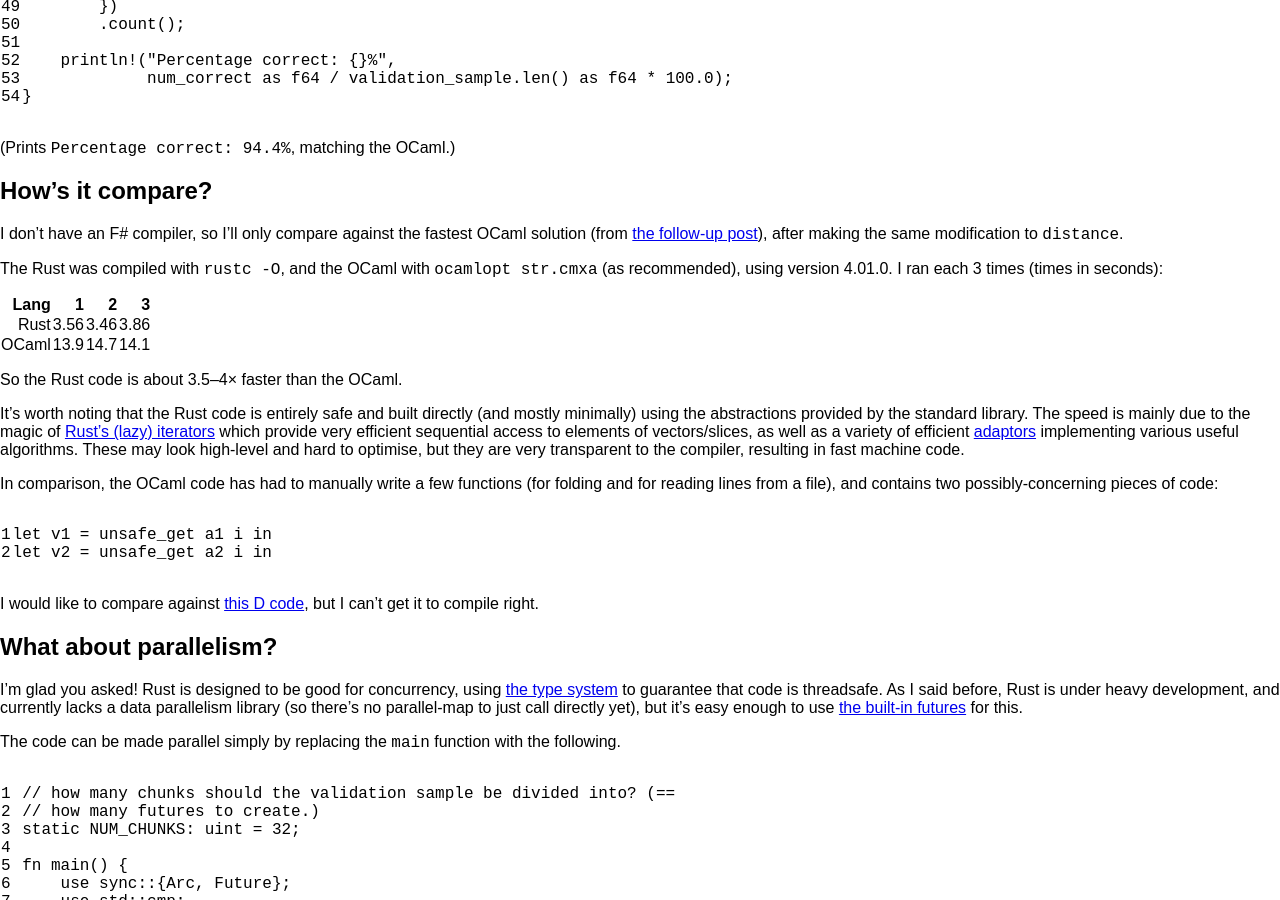
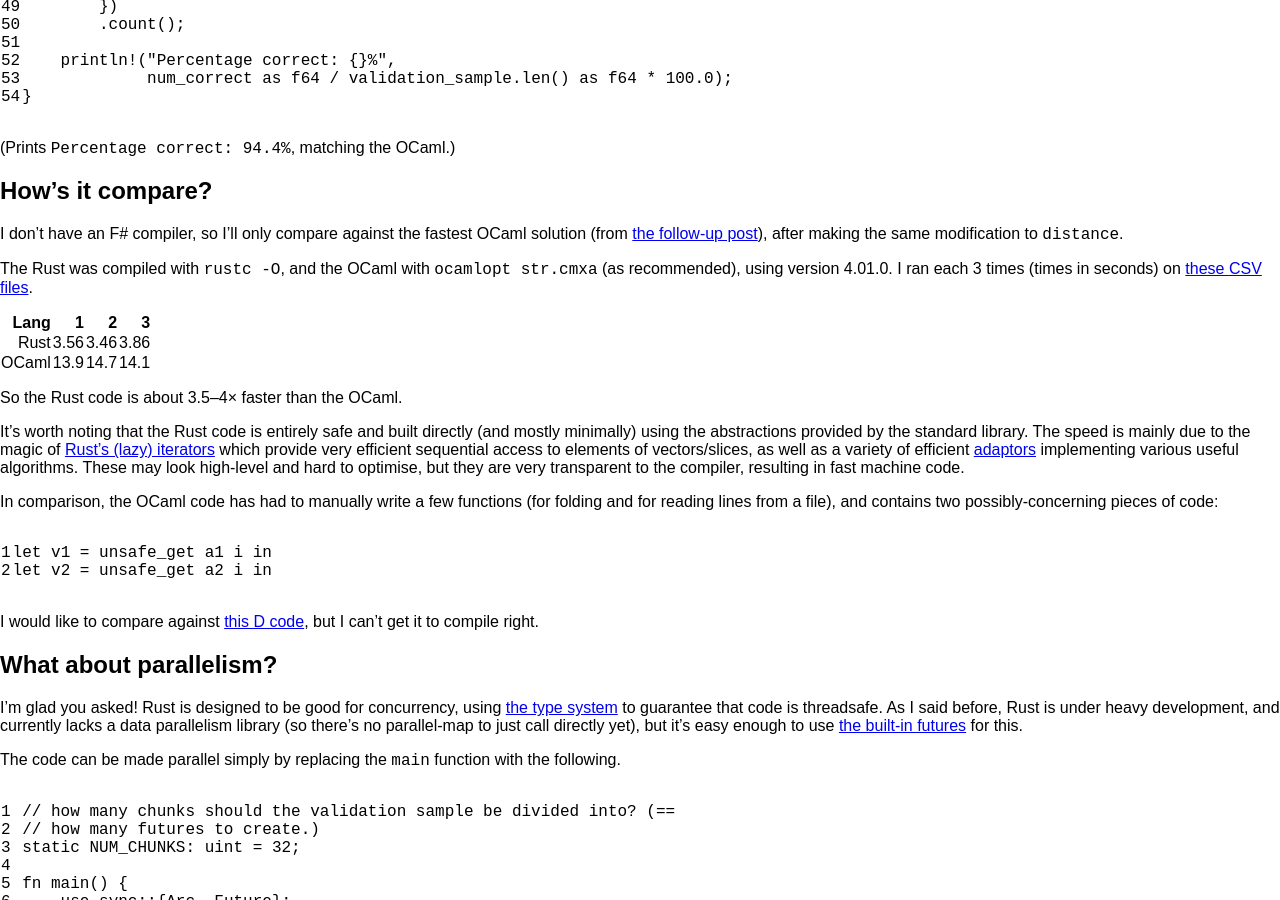
Before and after one commit to huonw/huonw.github.io, a Jekyll site: the page built from _posts/2014-06-10-knn-rust.md, in a window 1280 px wide and 900 px high, scrolled down 1313 px. Built offline with Jekyll 4.4.1, drawn with Linux system fonts in a browser that asks for light colours; comment, search, counter and statistics services are not loaded.

Commit message:
knn rust: link to data files.

```diff
--- a/_posts/2014-06-10-knn-rust.md
+++ b/_posts/2014-06-10-knn-rust.md
@@ -99,7 +99,9 @@ same modification to `distance`.
 
 The Rust was compiled with `rustc -O`, and the OCaml with `ocamlopt
 str.cmxa` (as recommended), using version 4.01.0. I ran each 3 times
-(times in seconds):
+(times in seconds) on [these CSV files][csv].
+
+[csv]: https://github.com/c4fsharp/Dojo-Digits-Recognizer/tree/1eb4297a49dbd82a952c1523f5413519b8f1d62a/Dojo
 
 | Lang  | 1    | 2    | 3    |
 |------:|-----:|-----:|-----:|
```
